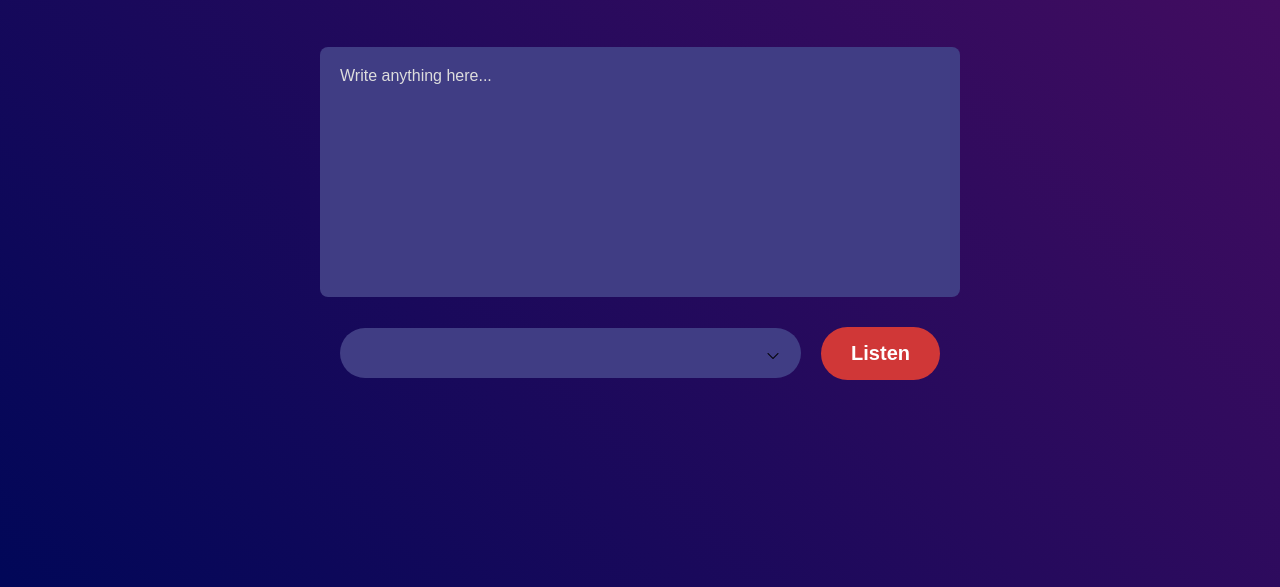
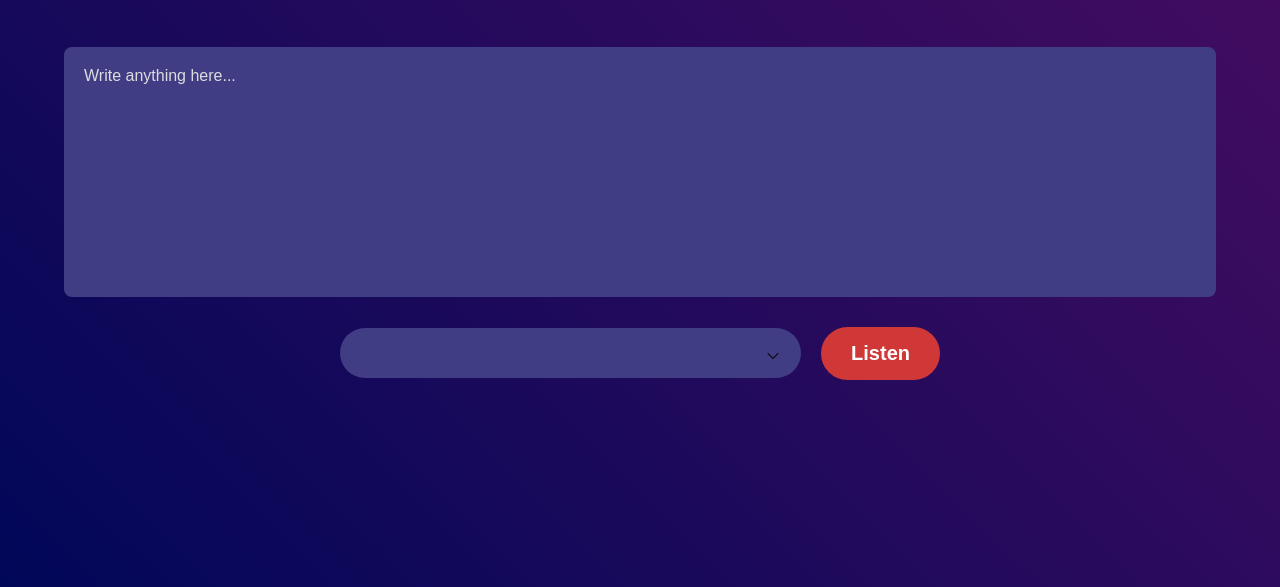
Before and after one commit to ahmad-mazen-10/Speech-Text, a plain HTML site: page index.html in a window 1280 px wide. Shown: the part 213-800 px from the top of the page. Drawn offline with Linux system fonts and the light colour scheme.

Commit message:
Update index.html

```diff
--- a/index.html
+++ b/index.html
@@ -5,6 +5,7 @@
     <meta name="viewport" content="width=device-width, initial-scale=1.0">
     <title>T_to_S Converter </title>
     <link rel="stylesheet" href="style-conv.css">
+    <link rel="stylesheet" href="media-query.css">
 </head>
 <body>
     <section class="main">
```
